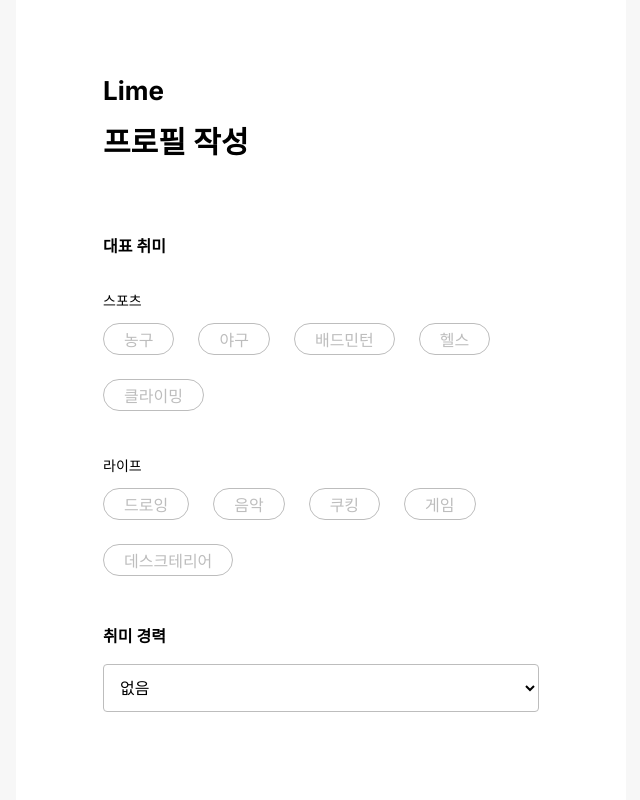
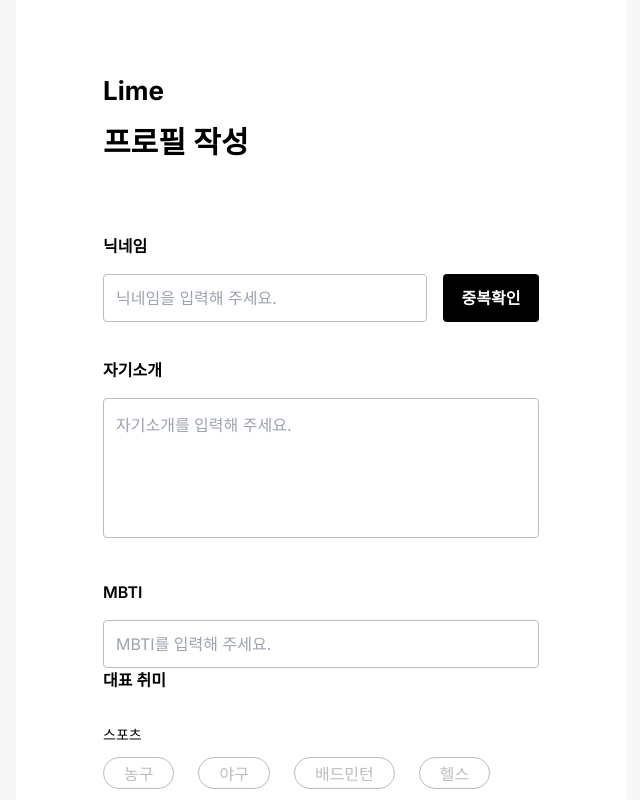
Before and after one commit to uju-in/lime-frontend, a Next.js app: page /join in a window 1280 px wide. Shown: the top 800 px of the page, without its empty margins (319-959 px from the left). Built offline with nearby package versions, Linux system fonts and the light colour scheme.

Commit message:
style: 프로필 작성 분기 조건문, 변수, 버튼 제거

```diff
--- a/src/app/(route)/join/_components/UserInfoField.tsx
+++ b/src/app/(route)/join/_components/UserInfoField.tsx
@@ -7,23 +7,18 @@ import CategorySelector from '@/app/_components/categorySelector'
 import { useCheckNickname } from '@/app/_hook/api/useCheckNickname'
 
 export default function UserInfoField() {
-  const [isClickNext, setIsClickNext] = useState<boolean>(true)
   const [isDuplicated, setIsDuplicated] = useState<boolean>(false)
   const [nickname, setNickname] = useState<string | null>(null)
 
   const { mutateAsync: verifyUniqueNickname } = useCheckNickname()
 
   /* 다음 프로필 작성(취미) */
-  const handleNextClick = (e: React.FormEvent<HTMLFormElement>) => {
+  const handleSubmit = (e: React.FormEvent<HTMLFormElement>) => {
     e.preventDefault()
 
     if (!isDuplicated) {
       alert('닉네임 중복 확인을 진행해 주세요.')
-
-      return
     }
-
-    setIsClickNext(true)
   }
 
   /* 닉네임 중복 확인 */
@@ -48,10 +43,7 @@ export default function UserInfoField() {
   }
 
   return (
-    <>
-      {!isClickNext ? (
-        /* 프로필 작성 1 */
-        <form onSubmit={(e) => handleNextClick(e)}>
+    <form onSubmit={handleSubmit}>
       <div className="w-[436px]">
         <label htmlFor="nickname" className="font-[600]">
           닉네임
@@ -99,18 +91,6 @@ export default function UserInfoField() {
           required
         />
       </div>
-          <div className="h-[148px]">
-            <button
-              className="mt-[119px] flex h-[48px] w-[436px] items-center justify-center rounded-[4px] bg-black font-[600] text-white"
-              type="submit"
-            >
-              다음
-            </button>
-          </div>
-        </form>
-      ) : (
-        /* 프로필 작성 2 */
-        <form>
       <p className="font-[600]">대표 취미</p>
       <CategorySelector />
       <div className="mt-[36px]">
@@ -154,7 +134,5 @@ export default function UserInfoField() {
         </button>
       </div>
     </form>
-      )}
-    </>
   )
 }
```
Lines whose indentation alone changed are shown as unchanged.
